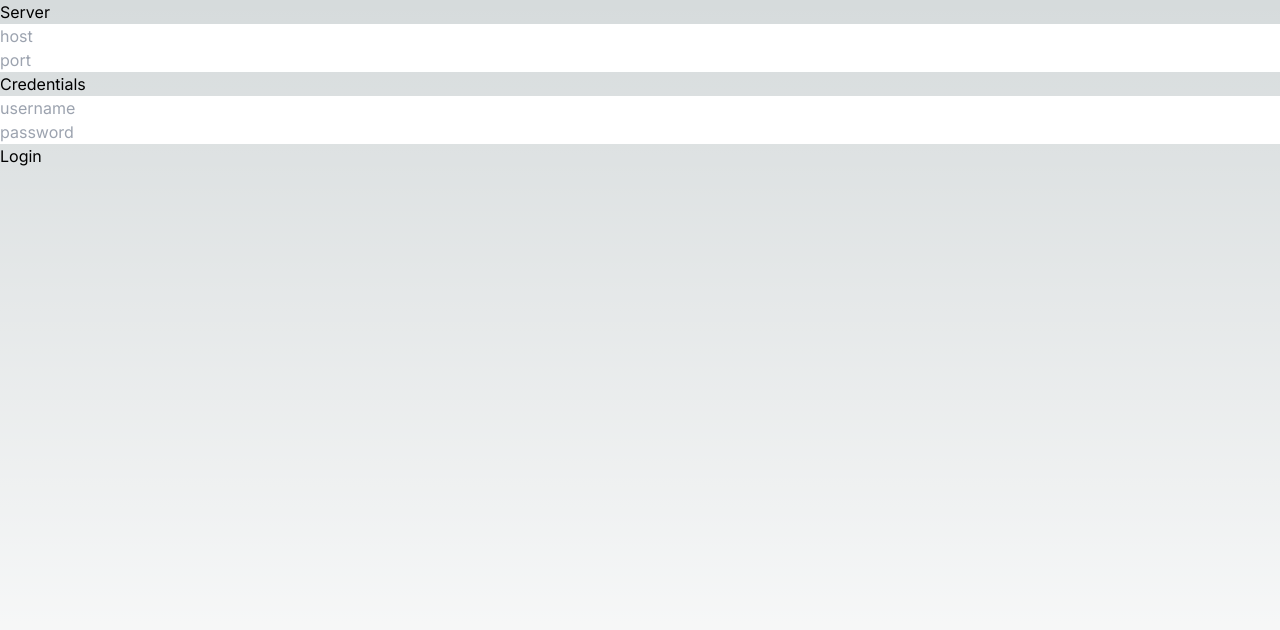
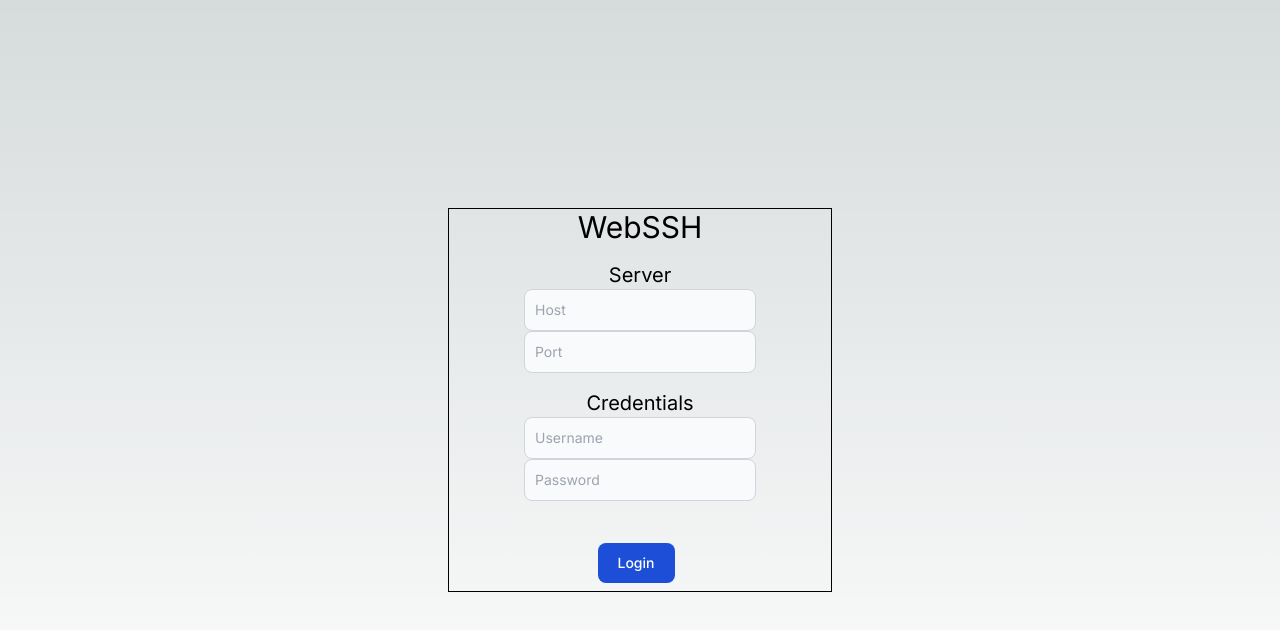
Before and after one commit to FireStreaker2/WebSSH, a Next.js app: page / in a window 1280 px wide. Shown: the top 630 px of the page. Built offline with nearby package versions, Linux system fonts and the light colour scheme; what react-terminal would draw is missing.

Commit message:
improved login page

```diff
--- a/package.json
+++ b/package.json
@@ -12,6 +12,7 @@
 		"next": "14.1.4",
 		"react": "^18",
 		"react-dom": "^18",
+		"react-loading-icons": "^1.1.0",
 		"react-terminal": "^1.4.4",
 		"ssh2": "^1.15.0"
 	},
--- a/src/pages/index.tsx
+++ b/src/pages/index.tsx
@@ -1,6 +1,7 @@
 import { useEffect, useState } from "react";
 import { Inter } from "next/font/google";
 import { ReactTerminal } from "react-terminal";
+import { SpinningCircles } from "react-loading-icons";
 
 const inter = Inter({ subsets: ["latin"] });
 
@@ -18,8 +19,10 @@ interface Data {
 }
 
 export default function Home() {
+	const [loading, setLoading] = useState(false);
+	const [loggedIn, setLoggedIn] = useState(false);
+	const [error, setError] = useState("");
 	const [theme, setTheme] = useState<Theme>("light");
-	const [loggedIn, setLoggedIn] = useState(false);
 	const [config, setConfig] = useState<Config>({
 		host: "",
 		port: "",
@@ -28,6 +31,7 @@ export default function Home() {
 	});
 
 	const handleInputChange = (key: keyof Config, value: string) => {
+		setLoading(false);
 		setConfig((prevConfig) => ({
 			...prevConfig,
 			[key]: value,
@@ -48,7 +52,8 @@ export default function Home() {
 			{loggedIn ? (
 				<ReactTerminal
 					theme={theme}
-					prompt="$"
+					prompt={`[${config.username}@${config.host}]$`}
+					welcomeMessage={`Welcome to WebSSH! You are logged in as: ${config.username}`}
 					errorMessage={(command: string) =>
 						`webssh: ${command}: command not found`
 					}
@@ -69,52 +74,64 @@ export default function Home() {
 					}}
 				/>
 			) : (
-				<form>
+				<div className="w-full h-full flex justify-center items-center">
+					<form className="border dark:border-white border-black flex justify-center items-center text-center flex-col gap-4 w-96 h-96">
+						<h1 className="text-3xl">WebSSH</h1>
 						<div className="flex flex-col">
-						<h1>Server</h1>
+							<h1 className="text-xl">Server</h1>
 							<input
-							placeholder="host"
-							className="text-black"
+								placeholder="Host"
+								className="bg-gray-50 border border-gray-300 text-gray-900 text-sm rounded-lg focus:ring-blue-500 focus:border-blue-500 block w-full p-2.5 dark:bg-gray-700 dark:border-gray-600 dark:placeholder-gray-400 dark:text-white dark:focus:ring-blue-500 dark:focus:border-blue-500"
 								onChange={(event) =>
 									handleInputChange("host", event.target.value)
 								}
 							/>
 							<input
-							placeholder="port"
-							className="text-black"
+								placeholder="Port"
+								className="bg-gray-50 border border-gray-300 text-gray-900 text-sm rounded-lg focus:ring-blue-500 focus:border-blue-500 block w-full p-2.5 dark:bg-gray-700 dark:border-gray-600 dark:placeholder-gray-400 dark:text-white dark:focus:ring-blue-500 dark:focus:border-blue-500"
 								onChange={(event) =>
 									handleInputChange("port", event.target.value)
 								}
 							/>
 						</div>
 						<div className="flex flex-col">
-						<h1>Credentials</h1>
+							<h1 className="text-xl">Credentials</h1>
 							<input
-							placeholder="username"
-							className="text-black"
+								placeholder="Username"
+								className="bg-gray-50 border border-gray-300 text-gray-900 text-sm rounded-lg focus:ring-blue-500 focus:border-blue-500 block w-full p-2.5 dark:bg-gray-700 dark:border-gray-600 dark:placeholder-gray-400 dark:text-white dark:focus:ring-blue-500 dark:focus:border-blue-500"
 								onChange={(event) =>
 									handleInputChange("username", event.target.value)
 								}
 							/>
 							<input
-							placeholder="password"
+								placeholder="Password"
 								type="password"
-							className="text-black"
+								className="bg-gray-50 border border-gray-300 text-gray-900 text-sm rounded-lg focus:ring-blue-500 focus:border-blue-500 block w-full p-2.5 dark:bg-gray-700 dark:border-gray-600 dark:placeholder-gray-400 dark:text-white dark:focus:ring-blue-500 dark:focus:border-blue-500"
 								onChange={(event) =>
 									handleInputChange("password", event.target.value)
 								}
 							/>
 						</div>
 
+						<div className="relative w-full h-5 flex justify-center items-center">
+							{error && <p className="absolute text-red-500">{error}</p>}
+							{loading && <SpinningCircles />}
+						</div>
+
 						<button
+							className="text-white bg-blue-700 hover:bg-blue-800 focus:ring-4 focus:ring-blue-300 font-medium rounded-lg text-sm px-5 py-2.5 me-2 mb-2 dark:bg-blue-600 dark:hover:bg-blue-700 focus:outline-none dark:focus:ring-blue-800"
 							onClick={async (event) => {
 								event.preventDefault();
 
-							// TODO: use something thats not an alert
 								if (config.host === "" || config.username === "")
-								return alert("missing parameters!");
+									return setError("missing parameters!");
 
-							if (config.port === "") config.port = "22";
+								if (config.port === "") {
+									config.port = "22";
+									console.log("defaulting port to 22");
+								}
+
+								setLoading(true);
 
 								const response = await fetch("/api/connect", {
 									method: "POST",
@@ -124,16 +141,22 @@ export default function Home() {
 									}),
 								});
 
-							if (!response.ok) return alert("an error occurred");
+								if (!response.ok) return setError("an http error occurred!");
 
 								const data: Data = await response.json();
 
-							data.error ? alert("error while logging in") : setLoggedIn(true);
+								if (data.error)
+									setError(`an error occurred while logging in: ${data.error}`);
+								else {
+									setLoading(false);
+									setLoggedIn(true);
+								}
 							}}
 						>
 							Login
 						</button>
 					</form>
+				</div>
 			)}
 		</main>
 	);
```
Also changed, not shown: 1 other file (tests, documents, lock files or other folders). Lines whose indentation alone changed are shown as unchanged.
